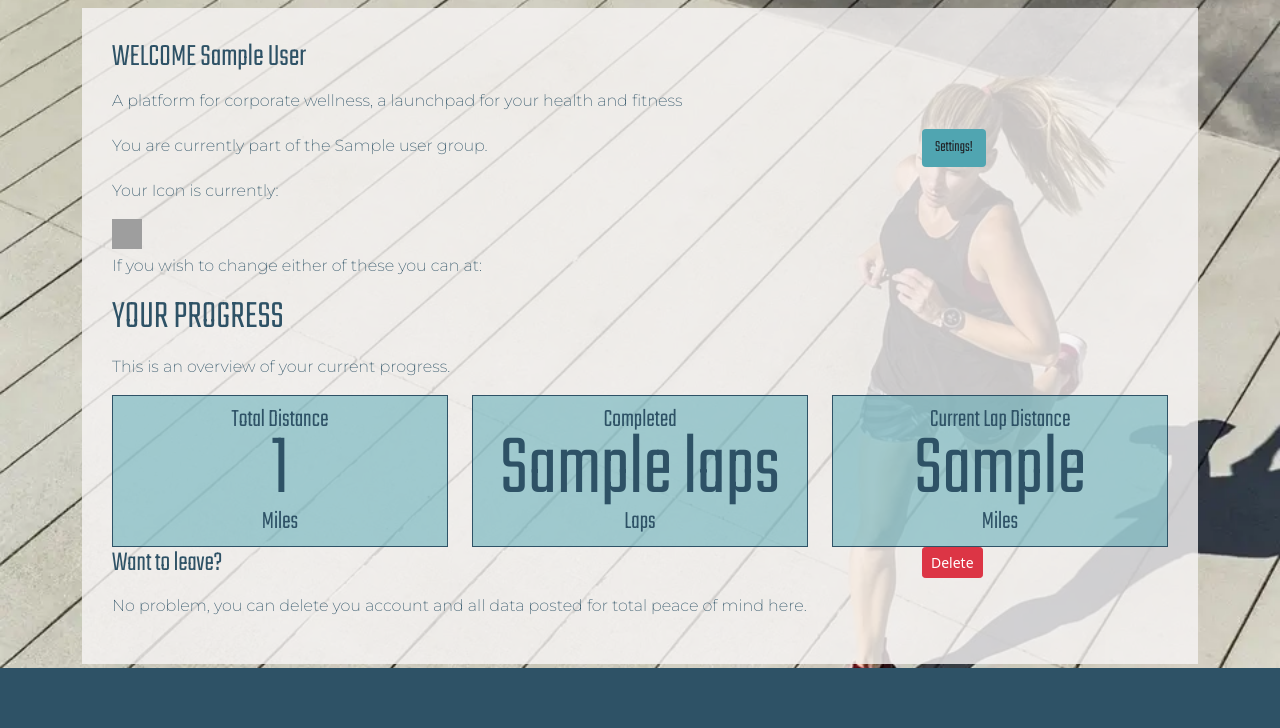
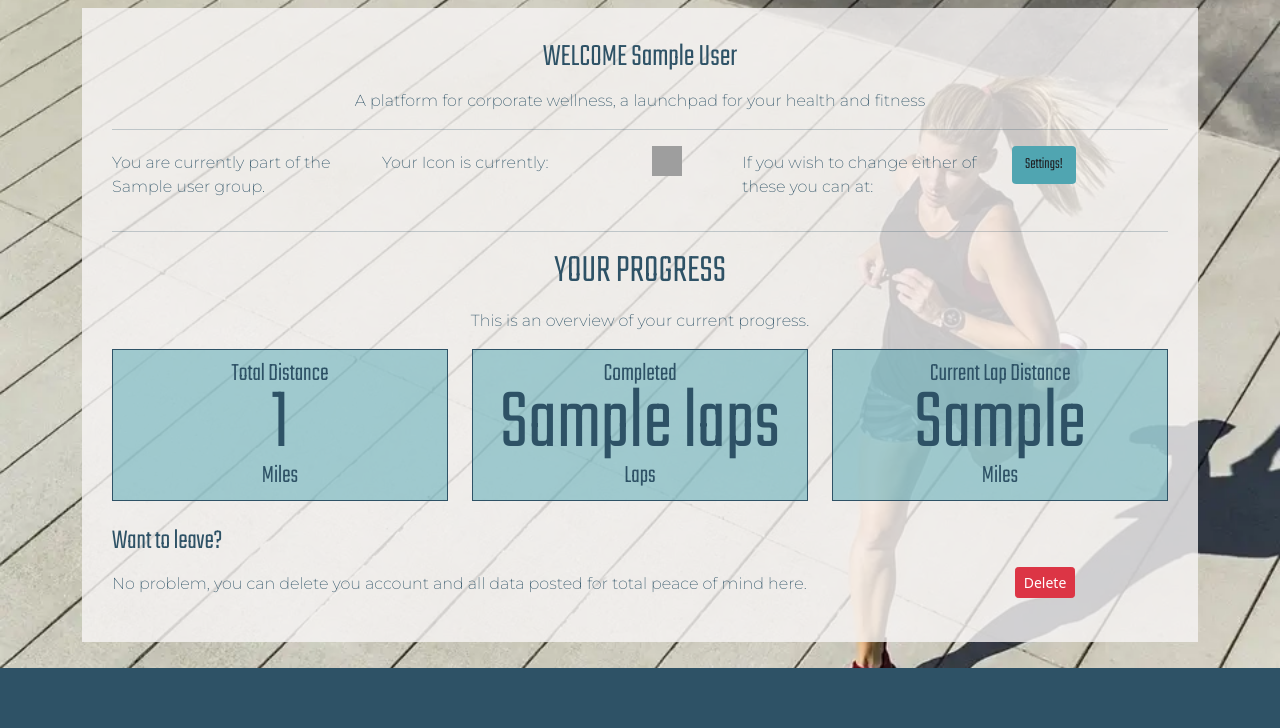
Before and after one commit to BarryBeics/Project-Three, a Python web app: template fitnesstracker/templates/logged_in/profile.html in a window 1280 px wide. Shown: the part 72-800 px from the top of the page. Run offline with Jinja, Linux system fonts and the light colour scheme; the template is opened without the code that fills it: most values are stand-ins (such as "Sample title", 1, 10 or a date in 2020); some libraries are stand-ins or nearby versions; grey boxes are pictures that could not be loaded.

Commit message:
Styling profile page

```diff
--- a/fitnesstracker/models.py
+++ b/fitnesstracker/models.py
@@ -26,8 +26,7 @@ class Users(db.Model):
                             cascade="all, delete", lazy=True)
     activities = db.relationship("Activity_log", backref="users",
                                  cascade="all, delete", lazy=True)
-    group = db.relationship("Groups", backref="users", cascade="all,
-                            delete", lazy=True)
+    group = db.relationship("Groups", backref="users", cascade="all, delete", lazy=True)
 
     def __repr__(self):
         # __repr__ to represent itself in the form of a string
--- a/fitnesstracker/static/css/style.css
+++ b/fitnesstracker/static/css/style.css
@@ -44,6 +44,7 @@ p,
 label, .fa-user:before {
   color: #2e5266;
 }
+
 
 .offcanvas {
   background-color: #50A5B1;
--- a/fitnesstracker/static/json/user_data.json
+++ b/fitnesstracker/static/json/user_data.json
@@ -1 +1 @@
-[{"id": 1, "first": "code", "last": "tutor", "icon_num": 5, "current": 79.8, "total": 79.8, "longitude": -4.495553, "latitude": 53.412494}]
+[{"id": 1, "first": "code", "last": "tutor", "icon_num": 3, "current": 37.7, "total": 37.7, "longitude": -4.611809, "latitude": 53.259143}]
--- a/fitnesstracker/templates/logged_in/profile.html
+++ b/fitnesstracker/templates/logged_in/profile.html
@@ -3,33 +3,27 @@
 
 <div class="main">
 <div class="row">
-    <div class="col-12 ">
+    <div class="col-12 text-center">
             <h2>
                 WELCOME {{ user_data.first_name }} {{ user_data.last_name }}
             </h2>
             <p>A platform for corporate wellness, a launchpad for your health and fitness</p>
+            <hr>
         </div>
 </div>
 
 <div class="row">
-    <div class="col-9 icon">
-
-            <p>You are currently part of the {{ user_data.group_name }} group.</p>
-
-            <p>Your Icon is currently:</p>
-            <img src="{{ url_for('static', filename='images/markers/' + icon  + '.png') }}" alt="">
-            <p>If you wish to change either of these you can at:</p>
-
-        </div>
-        <div class="col-3">
-            <a href="{{ url_for('settings') }}"
-                                    class="btn btn-edit">Settings! </a>
-        </div>
+    <div class="col-12 col-md-3"> <p>You are currently part of the <span>{{ user_data.group_name }}</span> group.</p></div>
+    <div class="col-6 col-md-3"><p>Your Icon is currently: </p></div>
+    <div class="col-6 col-md-1 icon"><img src="{{ url_for('static', filename='images/markers/' + icon  + '.png') }}" alt=""></div>
+    <div class="col-8 col-md-3"><p>If you wish to change either of these you can at:</p></div>
+    <div class="col-4 col-md-2"> <a href="{{ url_for('settings') }}" class="btn btn-edit">Settings! </a></div>
 </div>
+<hr>
 
 
 <!-- DASHBOARD OPEN -->
-<div class="col-12">
+<div class="col-12 text-center">
     <h1>YOUR PROGRESS</h1>
     <p>This is an overview of your current progress.</p>
     <div class="row text-center">
@@ -63,11 +57,12 @@
   <!-- DASHBOARD CLOSE -->
 
 
-<div class="row subtle">
+<div class="row">
+  <div class="col-12">  <br>
+    <h3>Want to leave?</h3></div>
     <div class="col-9">
-    <h3>Want to leave?</h3>
     <p>No problem, you can delete you account and all data posted for total peace of mind here.</p></div>
-    <div class="col-3"><button data-bs-toggle="modal" class="btn btn-danger btn-sm"
+    <div class="col-3 text-center"><button data-bs-toggle="modal" class="btn btn-danger btn-sm"
         data-bs-target="#modal-{{  session['user'] }}"> Delete </button></div>
 </div>
 
```
